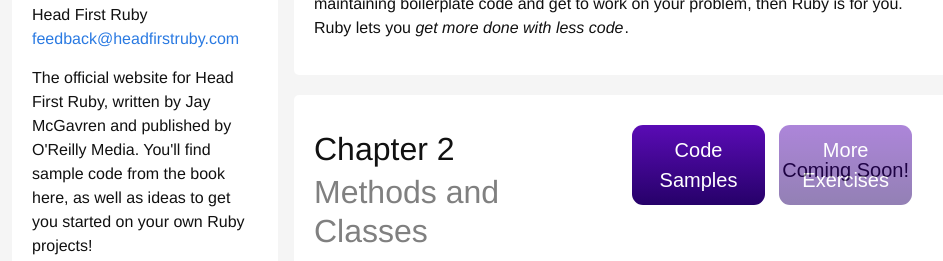
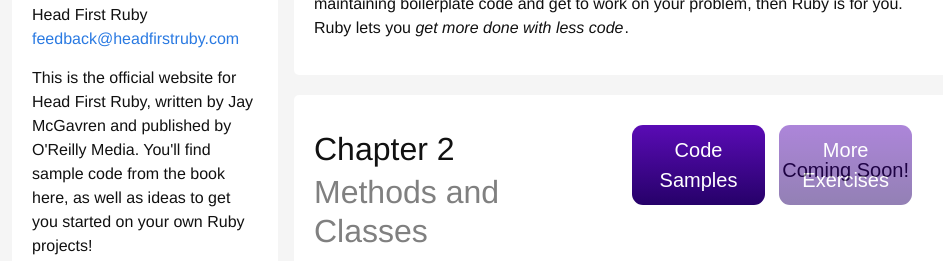
Before and after one commit to jaymcgavren/headfirstgo.com, a Jekyll site: the page built from index.html, in a window 1280 px wide and 900 px high, cut to the strip 469-730 px from the top of the window. Shown: the whole strip, without its empty margins (158-1101 px from the left). Built offline with Jekyll 4.4.1, drawn with Linux system fonts in a browser that asks for light colours.

Commit message:
Tweak site description.

```diff
--- a/_config.yml
+++ b/_config.yml
@@ -2,7 +2,7 @@
 title: Head First Ruby
 email: feedback@headfirstruby.com
 description: > # this means to ignore newlines until "baseurl:"
-  The official website for Head First Ruby, written by Jay McGavren and published by O'Reilly Media.
+  This is the official website for Head First Ruby, written by Jay McGavren and published by O'Reilly Media.
   You'll find sample code from the book here, as well as ideas to get you started on your own Ruby projects!
 baseurl: "" # the subpath of your site, e.g. /blog/
 url: "http://headfirstruby.com" # the base hostname & protocol for your site
```
